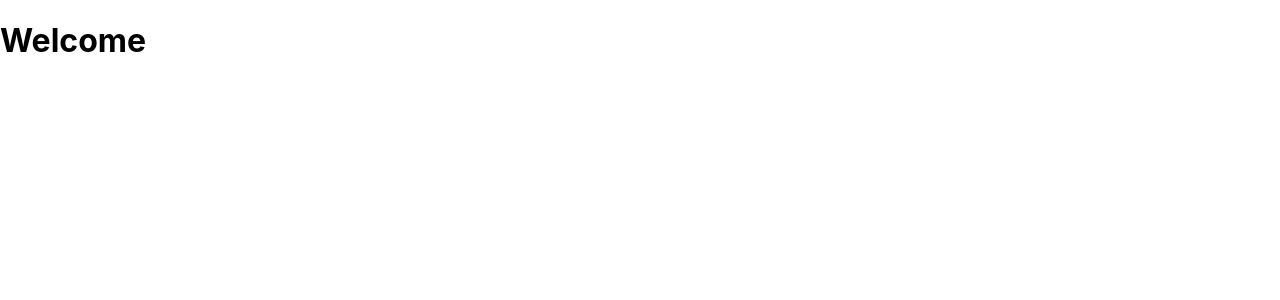
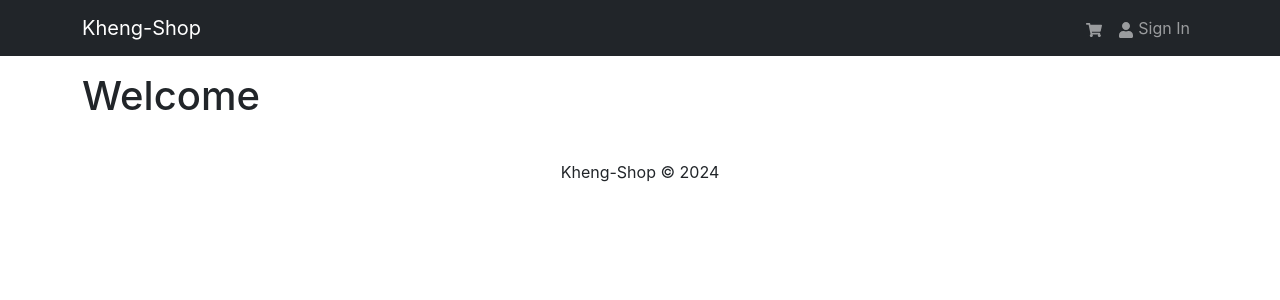
Before and after one commit to Kheng-Uzamaki/online-shop, a React (Create React App) app in the folder frontend/: page / in a window 1280 px wide. Shown: the top 300 px of the page. Built offline with nearby package versions, Linux system fonts and the light colour scheme.

Commit message:
Header and Footer

```diff
--- a/frontend/package.json
+++ b/frontend/package.json
@@ -6,9 +6,12 @@
     "@testing-library/jest-dom": "^5.17.0",
     "@testing-library/react": "^13.4.0",
     "@testing-library/user-event": "^13.5.0",
+    "bootstrap": "^5.3.3",
     "frontend": "file:",
     "react": "^18.3.1",
+    "react-bootstrap": "^2.10.5",
     "react-dom": "^18.3.1",
+    "react-icons": "^5.3.0",
     "react-scripts": "5.0.1",
     "web-vitals": "^2.1.4"
   },
--- a/frontend/src/App.js
+++ b/frontend/src/App.js
@@ -1,7 +1,19 @@
+import Header from "./components/Header";
+import Footer from "./components/Footer";
+import { Container } from "react-bootstrap";
 function App() {
   return (
-    <h1>Welcome</h1>
-  )
+    <>
+      <Header />
+      <main className="py-3">
+        <Container>
+          <h1>Welcome</h1>
+        </Container>
+
+      </main>
+      <Footer />
+    </>
+  );
 }
 
 export default App;
--- /dev/null
+++ b/frontend/src/components/Footer.jsx
@@ -0,0 +1,20 @@
+import { Container, Row, Col } from "react-bootstrap";
+
+import React from "react";
+
+const Footer = () => {
+  const currentYear = new Date().getFullYear();
+  return (
+    <footer>
+      <Container>
+        <Row>
+          <Col className="text-center py-3">
+            <p>Kheng-Shop &copy; {currentYear}</p>
+          </Col>
+        </Row>
+      </Container>
+    </footer>
+  );
+};
+
+export default Footer;
--- /dev/null
+++ b/frontend/src/components/Header.jsx
@@ -0,0 +1,28 @@
+import React from "react";
+import { Navbar, Nav, Container } from "react-bootstrap";
+import { FaShoppingCart, FaUser } from "react-icons/fa";
+
+const Header = () => {
+  return (
+    <header>
+      <Navbar bg="dark" expand="md" variant="dark">
+        <Container>
+          <Navbar.Brand href="/">Kheng-Shop</Navbar.Brand>
+          <Navbar.Toggle aria-controls="basic-navbar-nav" />
+          <Navbar.Collapse id="basic-navbar-nav">
+            <Nav className="ms-auto">
+              <Nav.Link href="/cart">
+                <FaShoppingCart />
+              </Nav.Link>
+              <Nav.Link href="/login">
+                <FaUser /> Sign In
+              </Nav.Link>
+            </Nav>
+          </Navbar.Collapse>
+        </Container>
+      </Navbar>
+    </header>
+  );
+};
+
+export default Header;
```
Also changed, not shown: frontend/src/index.js (+8 -6 lines), 1 other file (tests, documents, lock files or other folders).
